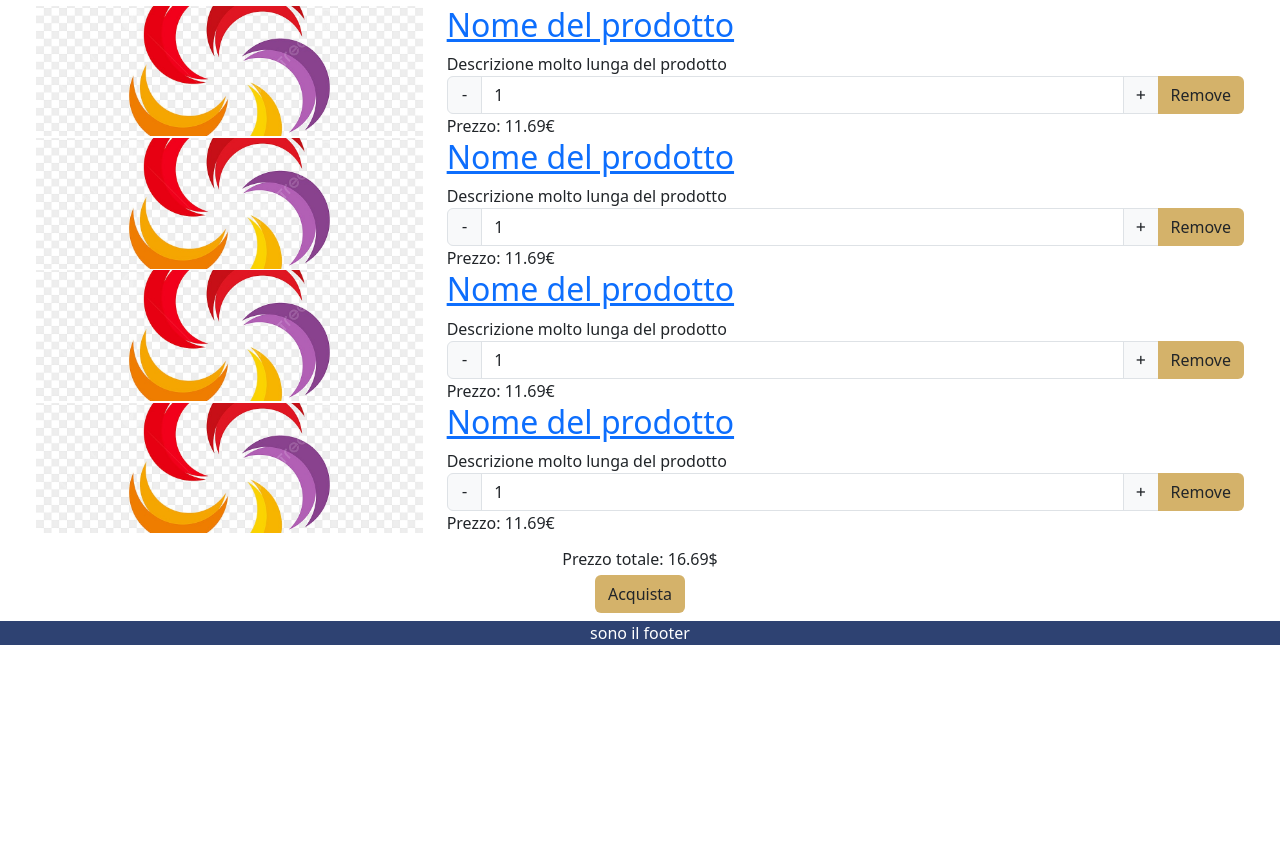
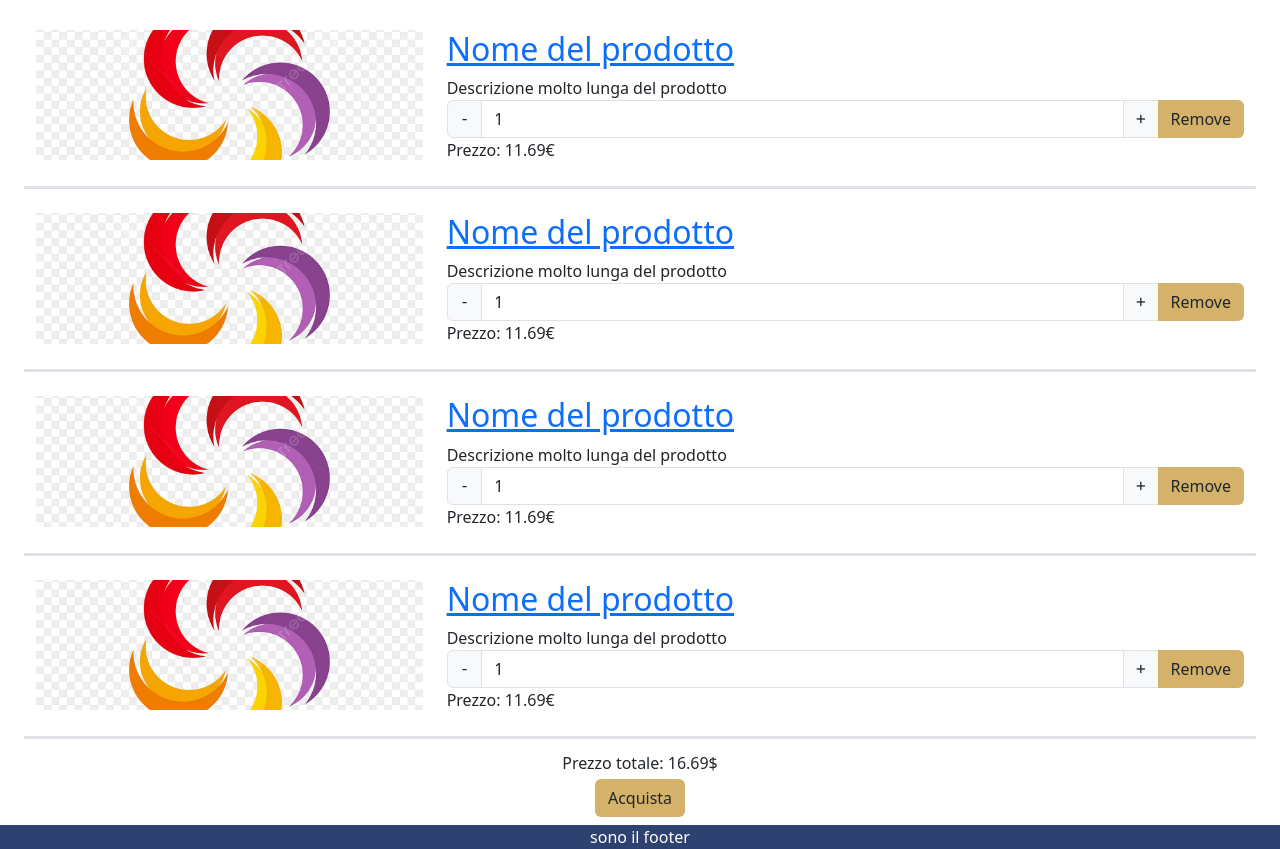
Before and after one commit to danix1234/elaborato_WEB_2025, a PHP site: page /carrello.php in a window 1280 px wide. Shown: the part 220-1069 px from the top of the page. Before the commit the page ends 865 px from the top, so only its background shows below. Run offline with PHP 8.4, Linux system fonts and the light colour scheme.

Commit message:
added some spacing and text positioning

```diff
--- a/website/template/carrelli.php
+++ b/website/template/carrelli.php
@@ -14,9 +14,9 @@
     </header>
 
     <!--lista dei prodotti-->
-    <div>
+    <div class="text-center text-md-start">
         <?php for($i=0; $i<4; $i++){ ?>
-        <div class="row">
+        <div class="row border-bottom border-3 py-4">
             <div class="col-md-4">
                 <img class="img-fluid" src="img/temp.jpg" alt="" />
             </div>
```
